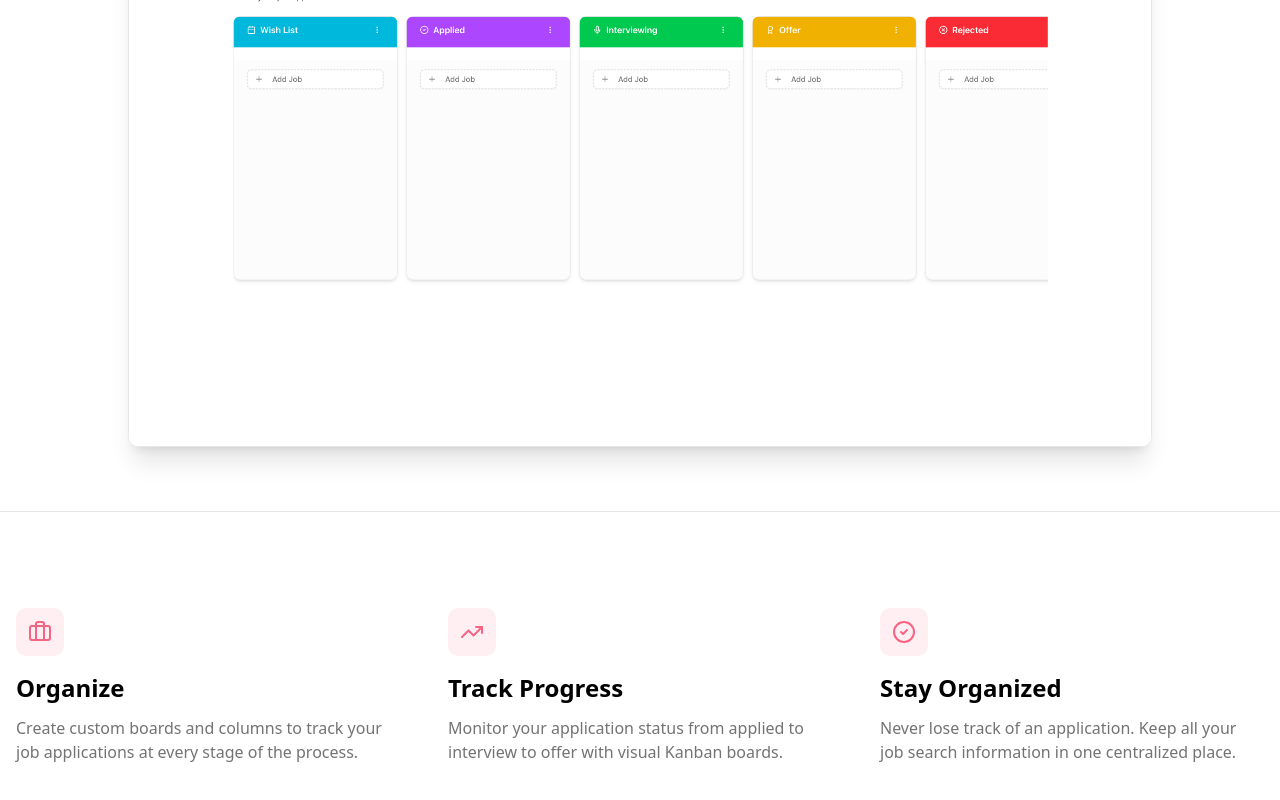
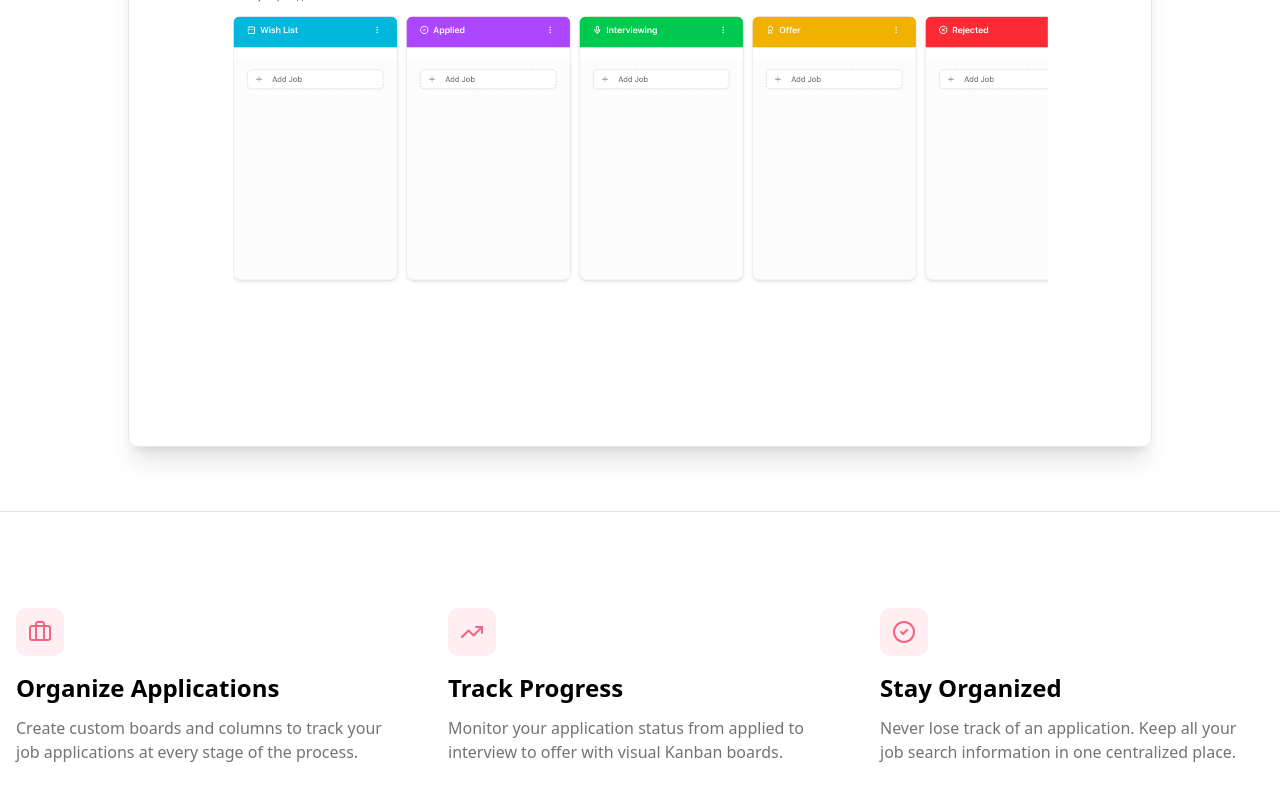
Before and after one commit to Balasarathi29/Application_Tracker, a Next.js app: page / in a window 1280 px wide. Shown: the part 789-1589 px from the top of the page. Built offline with nearby package versions, Linux system fonts and the light colour scheme.

Commit message:
Align Home page layouts

```diff
--- a/app/page.tsx
+++ b/app/page.tsx
@@ -39,7 +39,7 @@ export default function Home() {
                   <Briefcase className="h-6 w-6 text-primary" />
                 </div>
                 <h3 className="mb-3 text-2xl font-semibold text-black">
-                  Organize
+                  Organize Applications
                 </h3>
                 <p className="text-muted-foreground">
                   Create custom boards and columns to track your job
```
